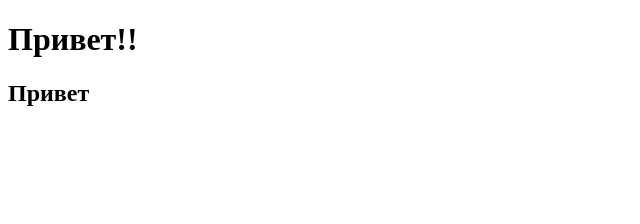
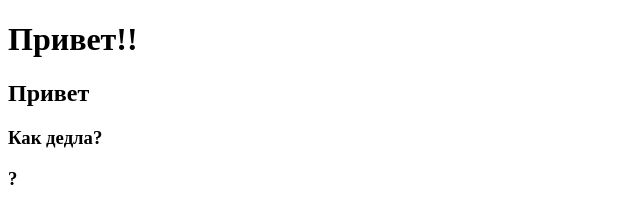
Before and after one commit to newtestformeo2/index.html1, a plain HTML site: page index.html in a window 1280 px wide. Shown: the whole page, without its empty margins (0-640 px from the left). Drawn offline with Linux system fonts and the light colour scheme.

Commit message:
new commit

```diff
--- a/index.html
+++ b/index.html
@@ -9,5 +9,7 @@
 <body>
     <h1>Привет!!</h1>
     <h2>Привет</h2>
+    <h3>Как дедла?</h3>
+    <h3>?</h3>
 </body>
 </html>
```
